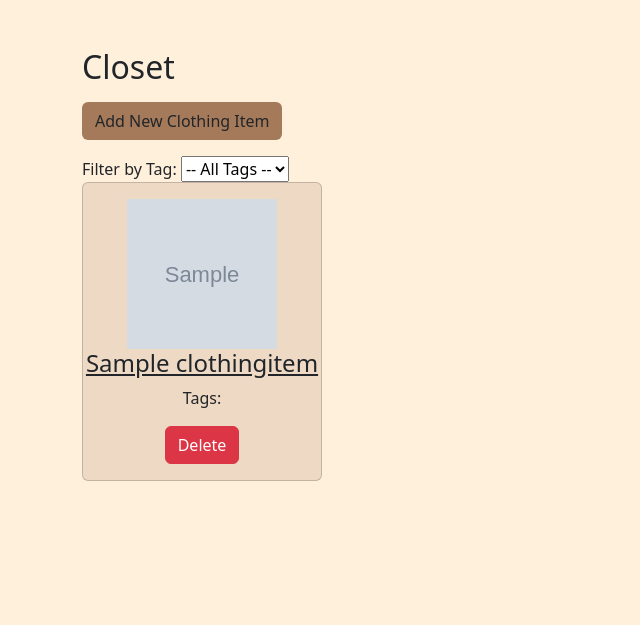
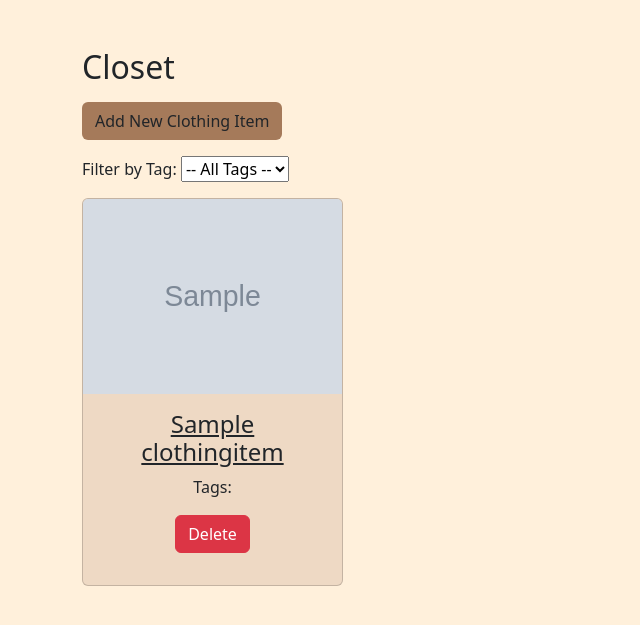
Before and after one commit to j-kennethh/wardrobe-wizard, a Django app: page /closet/ in a window 1280 px wide. Shown: the part 56-681 px from the top of the page, without its empty margins (0-640 px from the left). Run offline with Django 5.2, Linux system fonts and the light colour scheme; a user stored in the database is signed in; data comes from the database, SQL or seed files in the repository; tables that the repository leaves empty hold one stand-in row (values such as "Sample post"); grey boxes marked "Sample" are stand-in pictures; parts of the project's set-up code (start-up, migrations or seed data) failed here and were passed over.

Commit message:
CSS: Making display of closet items and item selection modal pleasant for all viewport sizes

```diff
--- a/closet/templates/closet/clothing_items_list.html
+++ b/closet/templates/closet/clothing_items_list.html
@@ -11,7 +11,7 @@
             <a href="{% url 'closet:new_item' %}" class="btn addbtn">Add New Clothing Item</a>
         </div>
 
-
+        <div class="mb-3">
             <!--Filter Feature-->
             <form method="get" action="">
                 <label for="tag">Filter by Tag:</label>
@@ -37,22 +37,18 @@
                     ">Clear filter</a>
                 {% endif %}
             </form>
+        </div>
+
 
         <!--Populating items by tags, each card is responsive to page size and will auto indent-->
-        <div class="row">
+        <div class="row row-cols-2">
             {% for item in items %}
-            <div class="col">
-                <div class="card text-center mb-3 testcard" style="width: 15rem;">
-                    <article class="mt-3 mb-3">
-                        <img
-                            class="image"
-                            src="{{ item.image.url }}"
-                            height = 150
-                            width = 150
-                            alt="{{ item.title }}"
-                        />
+            <div class="col-md-3 mb-3">
+                <div class="card text-center mb-3 testcard h-100">
+                    <img class="card-img-top" src="{{ item.image.url }}" alt="{{ item.title }}">
+                    <div class="card-body">
                         <h4>
-                            <div class="position-relative">
+                            <div class="card-title">
                                 <a href="{% url 'closet:page' item.pk %}" class="link-dark">
                                     {{ item.title }}
                                 </a>
@@ -65,12 +61,14 @@
                                 <!--adds commas to after tag except for last-->
                             {% endfor %}
                         </p>
+
                         <a href="{% url 'closet:delete-item' item.pk %}"
                         class="btn btn-danger"
                         onclick="return confirm('Are you sure you want to delete this item?');">
                             Delete
                         </a>
-                    </article>
+
+                    </div>
                 </div>
             </div>
             {% empty %}
--- a/fitting_room/templates/fitting_room/_clothing_items_partial.html
+++ b/fitting_room/templates/fitting_room/_clothing_items_partial.html
@@ -1,10 +1,10 @@
 {% load static %}
 
-<div class="row">
+<div class="row row-cols-2">
     {% for item in clothing_items %}
     <div class="col-md-3 mb-3">
         <div class="card h-100">
-            <img src="{{ item.image.url }}" class="card-img-top" alt="{{ item.title }}" style="height: 180px; object-fit: cover;">
+            <img src="{{ item.image.url }}" class="card-img-top" alt="{{ item.title }}" style="height: 180px; object-fit: contain;">
             <div class="card-body">
                 <div class="form-check">
                     <input class="form-check-input" type="checkbox" name="items" value="{{ item.id }}" id="item-{{ item.id }}">
--- a/fitting_room/templates/fitting_room/fitting_room.html
+++ b/fitting_room/templates/fitting_room/fitting_room.html
@@ -105,7 +105,7 @@
 
                 <!--Clothing Items Container-->
                 <div id="clothing-items-container">
-                    <div class="row">
+                    <div class="row row-cols-2">
                         {% for item in clothing_items %}
                         <div class="col-md-3 mb-3">
                             <div class="card h-100">
--- a/wardrobewizard/settings.py
+++ b/wardrobewizard/settings.py
@@ -30,11 +30,11 @@ DEBUG = True
 ALLOWED_HOSTS = [
     "localhost",
     "127.0.0.1",
-    "rnrkf-49-245-81-72.a.free.pinggy.link",
+    "rnlut-2400-79e0-9070-39fa-4c9d-f027-ae09-cce2.a.free.pinggy.link",
 ]
 
 CSRF_TRUSTED_ORIGINS = [
-    "https://rnrkf-49-245-81-72.a.free.pinggy.link",
+    "https://rnlut-2400-79e0-9070-39fa-4c9d-f027-ae09-cce2.a.free.pinggy.link",
 ]
 
 # Application definition
```
Also changed, not shown: media/Screenshot_2025-07-24_152351_SeIMhXa.png (added), media/looks/look_b019f2ed-84b8-4ac4-a398-f2a6a404edb2.png (added), 1 other file. Lines whose indentation alone changed are shown as unchanged.
